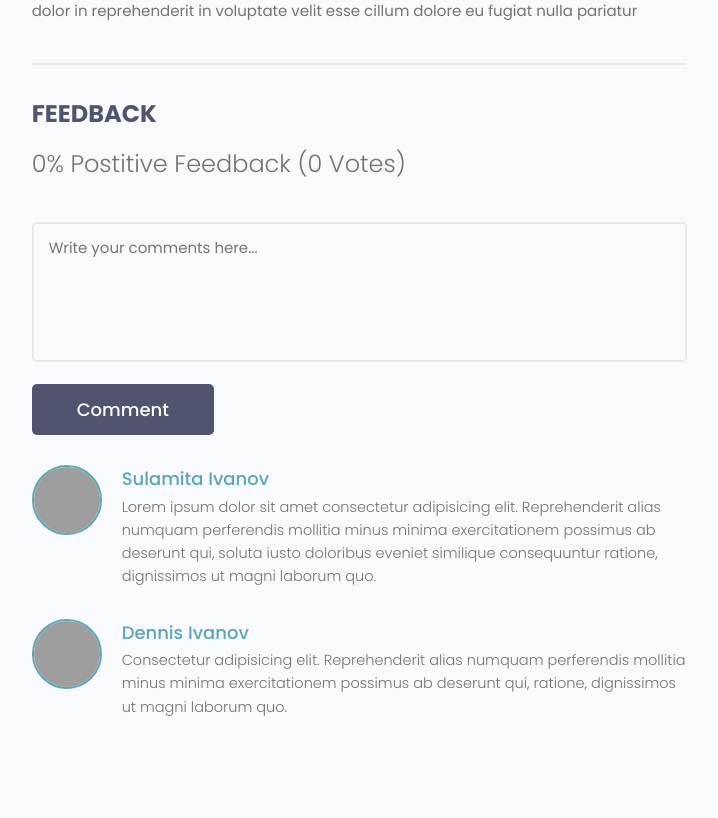
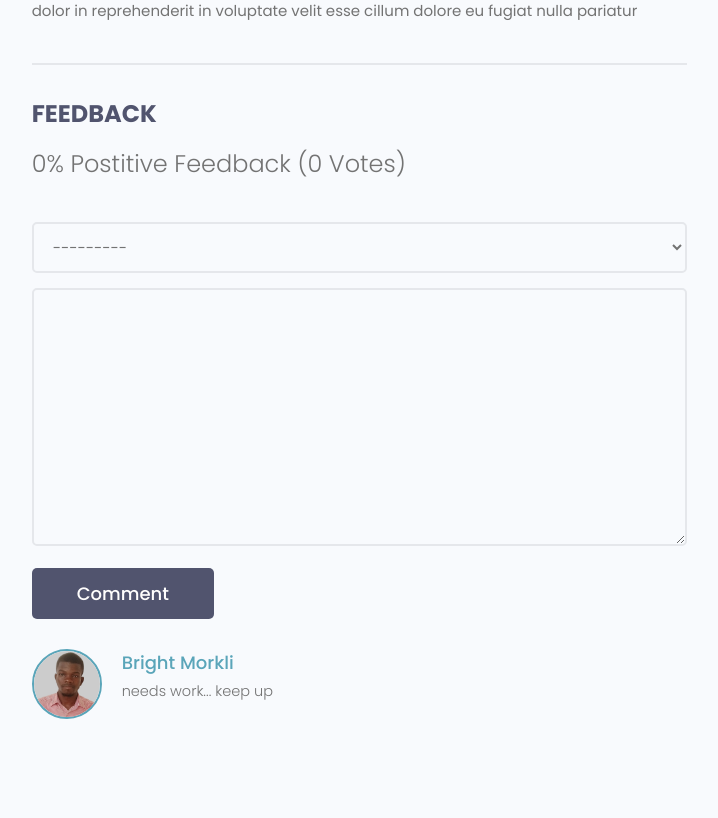
Before and after one commit to brightmorkli37/gh-devs-network, a Django app: page /projects/project_detail/b94fc5ed-c577-463d-9684-6c2400a0a2a9/ in a window 1280 px wide. Shown: the part 784-1602 px from the top of the page, without its empty margins (465-1183 px from the left). Before the commit the page ends 1500 px from the top, so only its background shows below. Run offline with Django 4.2, Linux system fonts and the light colour scheme; data comes from the database, SQL or seed files in the repository; both versions use the stored data as it was after the commit; some libraries are stand-ins or nearby versions; grey boxes are pictures that could not be loaded.

Commit message:
add comment on projects feature

```diff
--- a/projects/forms.py
+++ b/projects/forms.py
@@ -1,6 +1,6 @@
 from django.forms import ModelForm
 from django import forms
-from .models import Project
+from .models import Project, Review
 
 
 class ProjectForm(ModelForm):
@@ -32,3 +32,22 @@ class ProjectForm(ModelForm):
         # self.fields['description'].widget.attrs.update(
         #     {'class': 'input', 'placeholder': 'Description'}
         # )
+
+
+class ReviewForm(ModelForm):
+    class Meta:
+        model = Review
+        fields = ['value', 'body']
+
+        # labels = {
+        #     'value': 'Vote on this Project',
+        #     'body': 'Leave a comment'
+        # }
+
+    def __init__(self, *args, **kwargs):
+        super(ReviewForm, self).__init__(*args, **kwargs)
+
+        for name, field in self.fields.items():
+            field.widget.attrs.update(
+                {'class': 'input'}
+            )
--- a/projects/models.py
+++ b/projects/models.py
@@ -25,6 +25,22 @@ class Project(models.Model):
     class Meta:
         ordering = ['-created']
 
+    @property
+    def reviewers(self):
+        queryset = self.review_set.all().values_list('owner__id', flat=True)
+        return queryset
+
+    @property
+    def getVoteCount(self):
+        reviews = self.review_set.all()
+        upVotes = reviews.filter(value='UP').count()
+        totalVotes = reviews.count()
+
+        ratio = ( upVotes / totalVotes ) * 100
+        self.vote_total = totalVotes
+        self.vote_ratio = ratio
+        self.save()
+
 
 class Review(models.Model):
     UP = 'UP VOTE'
@@ -39,11 +55,14 @@ class Review(models.Model):
         default=uuid.uuid4, unique=True,
         primary_key=True, editable=False
     )
-    # owner
+    owner = models.ForeignKey(Profile, on_delete=models.CASCADE, null=True)
     project = models.ForeignKey(Project, on_delete=models.CASCADE)
     body = models.TextField(blank=True, null=True)
     value = models.CharField(max_length=200, blank=True, null=True, choices=VOTE_CHOICES)
     created = models.DateTimeField(auto_now_add=True)
+
+    class Meta:
+        unique_together = [['owner', 'project']]
 
     def __str__(self) -> str:
         return self.value
--- a/projects/templates/projects/projects_detail.html
+++ b/projects/templates/projects/projects_detail.html
@@ -41,42 +41,37 @@
               {{project.vote_ratio}}% Postitive Feedback ({{project.vote_total}} Vote{{project.vote_total|pluralize:'s'}})
             </h5>
 
-            <form class="form" action="#" method="POST">
-              <!-- Textarea -->
+            <form class="form" action="" method="POST">
+              {% csrf_token %}
+              {% for field in form %}
               <div class="form__field">
-                <label for="formInput#textarea">Comments: </label>
-                <textarea class="input input--textarea" name="message" id="formInput#textarea"
-                  placeholder="Write your comments here..."></textarea>
+                <label for="formInput#textarea">{{field.label}} </label>
+                {{field}}
               </div>
+              {% endfor %}
               <input class="btn btn--sub btn--lg" type="submit" value="Comment" />
             </form>
+
             <div class="commentList">
+              {% comment %} {% for review in project.review_set.all %} {% endcomment %}
+              {% for review in reviews %}
+              {% if review.body %}
               <div class="comment">
-                <a href="profile.html">
+                <a href="{% url 'user-profile' review.owner.id %}">
                   <img class="avatar avatar--md"
-                    src="https://pbs.twimg.com/profile_images/1335382240931368961/b3wSZKj4_400x400.jpg" alt="user" />
+                    src="{{review.owner.profile_pic.url}}" alt="user" />
                 </a>
                 <div class="comment__details">
-                  <a href="profile.html" class="comment__author">Sulamita Ivanov</a>
+                  <a href="{% url 'user-profile' review.owner.id %}" class="comment__author">
+                    {{review.owner.name}}
+                  </a>
                   <p class="comment__info">
-                    Lorem ipsum dolor sit amet consectetur adipisicing elit. Reprehenderit alias numquam perferendis
-                    mollitia minus minima exercitationem possimus ab deserunt qui, soluta iusto doloribus eveniet
-                    similique consequuntur ratione, dignissimos ut magni laborum quo.
+                    {{review.body|linebreaksbr}}
                   </p>
                 </div>
               </div>
-              <div class="comment">
-                <a href="profile.html">
-                  <img class="avatar avatar--md" src="https://avatars.githubusercontent.com/u/33843378" alt="user" />
-                </a>
-                <div class="comment__details">
-                  <a href="profile.html" class="comment__author">Dennis Ivanov</a>
-                  <p class="comment__info">
-                    Consectetur adipisicing elit. Reprehenderit alias numquam perferendis mollitia minus minima
-                    exercitationem possimus ab deserunt qui, ratione, dignissimos ut magni laborum quo.
-                  </p>
-                </div>
-              </div>
+              {% endif %}
+              {% endfor %}
             </div>
           </div>
         </div>
--- /dev/null
+++ b/projects/templates/projects/todo.txt
@@ -0,0 +1 @@
+### sort projects according to their vote ratio and number of votes
--- a/projects/views.py
+++ b/projects/views.py
@@ -1,8 +1,8 @@
 from django.contrib import messages
 from django.shortcuts import render, get_object_or_404, redirect
 from django.contrib.auth.decorators import login_required
-from projects.models import Project
-from .forms import ProjectForm
+from projects.models import Project, Review
+from .forms import ProjectForm, ReviewForm
 from .utils import searchProjects, paginateProjects
 
 
@@ -21,9 +21,21 @@ def projects(request):
 
 def project_detail(request, pk):
     project = get_object_or_404(Project, id=pk)
+    reviews = Review.objects.filter(project = project)
+    form = ReviewForm()
+
+    if request.method == 'POST':
+        form = ReviewForm(request.POST)
+        if form.is_valid():
+            form.instance.owner = request.user.profile
+            form.instance.project = project
+            form.save()
+            project.getVoteCount
+            messages.success(request, 'Thanks for giving a feedback')
+            return redirect ('details', pk = project.id)
 
     template_name = 'projects/projects_detail.html'
-    context = {'project': project}
+    context = {'project': project, 'reviews': reviews, 'form': form}
     return render (request, template_name, context)
 
 @login_required(login_url='login')
```
Also changed, not shown: db.sqlite3.
